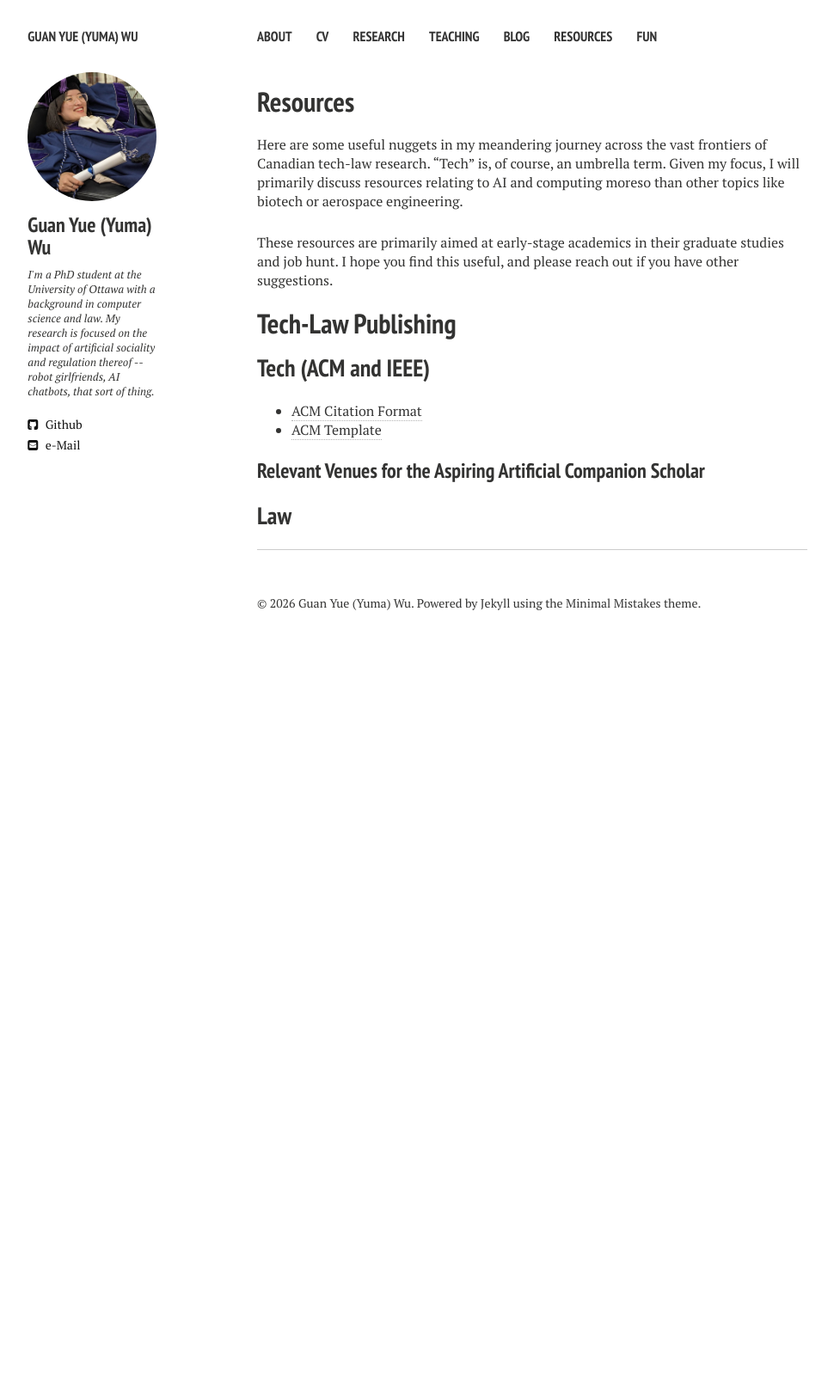
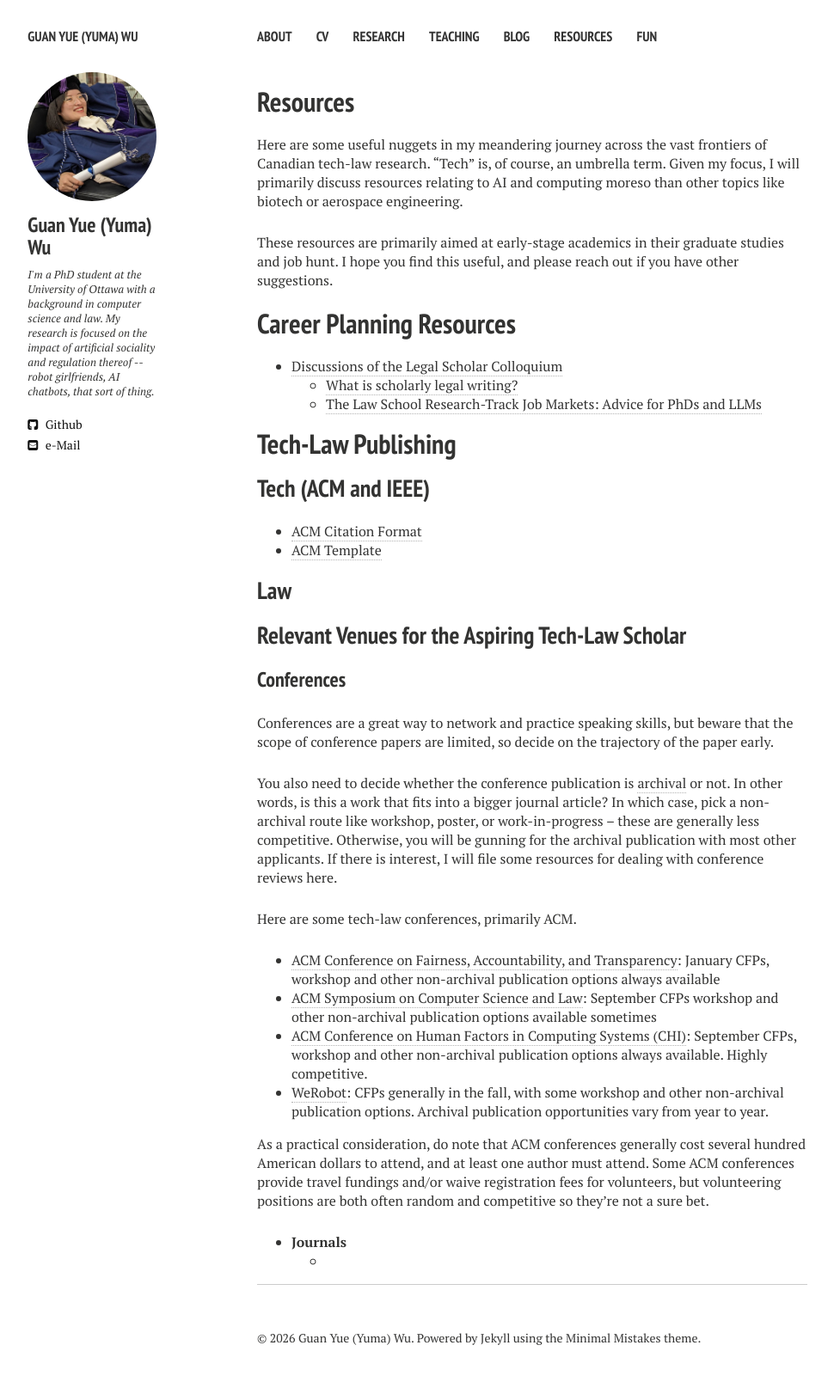
Before and after one commit to yuma-wu/yuma-wu.github.io, a Jekyll site: the page built from _pages/resources.md, in a window 1280 px wide. Shown: the whole page at 86% size, without its empty margins (21-991 px from the left). Built offline with Jekyll 4.4.1, drawn with Linux system fonts in a browser that asks for light colours; nearby versions of some CDN libraries; before the commit the page ends 900 px from its top, so only the background shows below that.

Commit message:
Further resource edits

```diff
--- a/_pages/resources.md
+++ b/_pages/resources.md
@@ -9,6 +9,12 @@ Here are some useful nuggets in my meandering journey across the vast frontiers
 
 These resources are primarily aimed at early-stage academics in their graduate studies and job hunt. I hope you find this useful, and please reach out if you have other suggestions.
 
+# Career Planning Resources
+
+* [Discussions of the Legal Scholar Colloquium](https://blogs.ubc.ca/legalscholar/)
+	* [What is scholarly legal writing?](https://blogs.ubc.ca/beswick/files/2021/12/Different-Types-of-Legal-Scholarship.pdf)
+	* [The Law School Research-Track Job Markets: Advice for PhDs and LLMs](https://papers.ssrn.com/sol3/papers.cfm?abstract_id=3956670)
+
 # Tech-Law Publishing
 
 ## Tech (ACM and IEEE)
@@ -16,7 +22,26 @@ These resources are primarily aimed at early-stage academics in their graduate s
 * [ACM Citation Format](https://www.acm.org/publications/authors/reference-formatting)
 * [ACM Template](https://authors.acm.org/proceedings/production-information/preparing-your-article-with-latex)
 
-### Relevant Venues for the Aspiring Artificial Companion Scholar
+## Law
 
+## Relevant Venues for the Aspiring Tech-Law Scholar
 
-## Law
+### Conferences
+
+Conferences are a great way to network and practice speaking skills, but beware that the scope of conference papers are limited, so decide on the trajectory of the paper early.
+
+You also need to decide whether the conference publication is [archival](https://academia.stackexchange.com/questions/138797/what-exactly-is-a-non-archival-venue-and-workshop-with-proceedings) or not.
+In other words, is this a work that fits into a bigger journal article? In which case, pick a non-archival route like workshop, poster, or work-in-progress -- these are generally less competitive.
+Otherwise, you will be gunning for the archival publication with most other applicants. If there is interest, I will file some resources for dealing with conference reviews here.
+
+Here are some tech-law conferences, primarily ACM.
+* [ACM Conference on Fairness, Accountability, and Transparency](https://facctconference.org/): January CFPs, workshop and other non-archival publication options always available
+* [ACM Symposium on Computer Science and Law](https://computersciencelaw.org/): September CFPs workshop and other non-archival publication options available sometimes
+* [ACM Conference on Human Factors in Computing Systems (CHI)](https://chi2027.acm.org/): September CFPs, workshop and other non-archival publication options always available. Highly competitive.
+* [WeRobot](https://www.werobot2026.eu/): CFPs generally in the fall, with some workshop and other non-archival publication options. Archival publication opportunities vary from year to year.
+
+As a practical consideration, do note that ACM conferences generally cost several hundred American dollars to attend, and at least one author must attend.
+Some ACM conferences provide travel fundings and/or waive registration fees for volunteers, but volunteering positions are both often random and competitive so they're not a sure bet.
+
+* **Journals**
+	*
```
